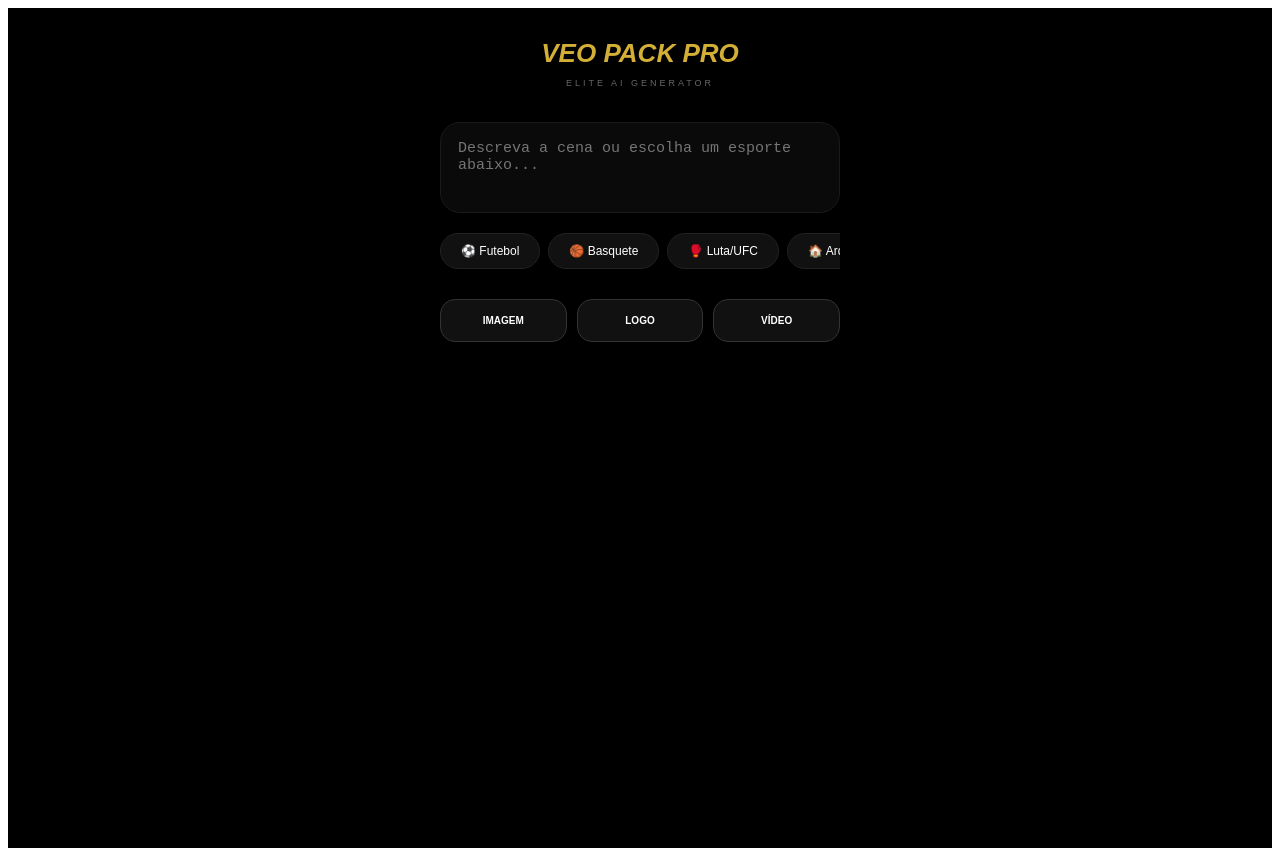
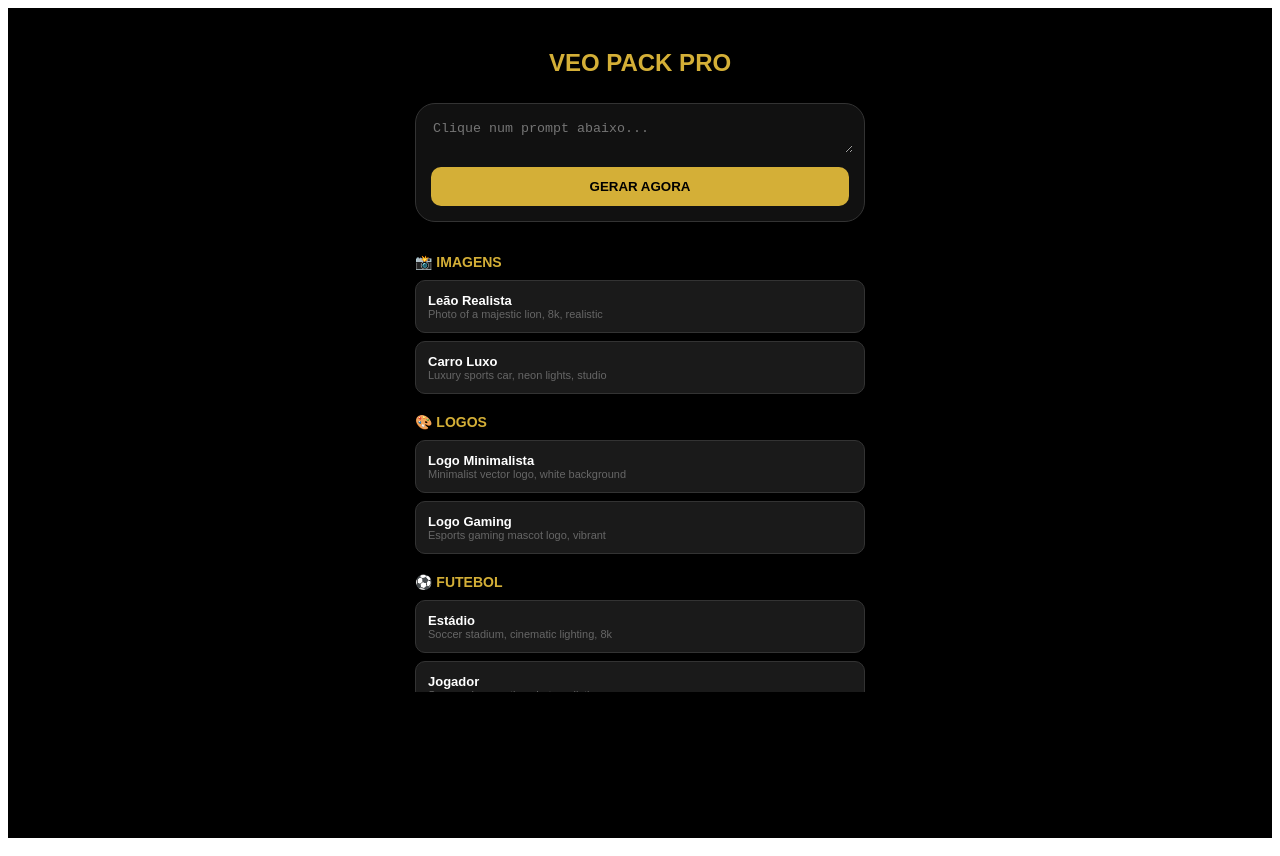
Before and after one commit to 253601mrl/veo-pack-pro-premium, a Next.js app: page / in a window 1280 px wide. Built offline with nearby package versions, Linux system fonts and the light colour scheme.

Commit message:
Refactor index.js to simplify prompt handling

```diff
--- a/pages/index.js
+++ b/pages/index.js
@@ -5,104 +5,95 @@ export default function Home() {
   const [resultado, setResultado] = useState(null);
   const [carregando, setCarregando] = useState(false);
 
-  // Biblioteca de Categorias Completa
-  const categorias = [
-    { nome: '⚽ Futebol', prompt: 'Professional soccer player in action, epic stadium lighting, rain droplets, 8k hyper-realistic, motion blur' },
-    { nome: '🏀 Basquete', prompt: 'Street basketball player dunking, sunset court background, urban cinematic style, highly detailed' },
-    { nome: '🥊 Luta/UFC', prompt: 'MMA fighter training in dark gym, sweat texture, dramatic rim lighting, intense atmosphere, 4k' },
-    { nome: '🏠 Arquitetura', prompt: 'Modern luxury villa, glass walls, infinity pool, sunset, architectural photography' },
-    { nome: '👗 Moda', prompt: 'High-end fashion editorial, luxury outfit, vogue style, cinematic lighting' },
-    { nome: '💉 Tatuagem', prompt: 'Blackwork tattoo design, geometric patterns, clean white background, professional stencil' },
-    { nome: '💎 Logo Luxo', prompt: 'Minimalist golden logo design, premium brand identity, black background' }
+  const biblioteca = [
+    { cat: "📸 IMAGENS", items: [
+      { n: "Leão Realista", p: "Photo of a majestic lion, 8k, realistic" },
+      { n: "Carro Luxo", p: "Luxury sports car, neon lights, studio" }
+    ]},
+    { cat: "🎨 LOGOS", items: [
+      { n: "Logo Minimalista", p: "Minimalist vector logo, white background" },
+      { n: "Logo Gaming", p: "Esports gaming mascot logo, vibrant" }
+    ]},
+    { cat: "⚽ FUTEBOL", items: [
+      { n: "Estádio", p: "Soccer stadium, cinematic lighting, 8k" },
+      { n: "Jogador", p: "Soccer player action shot, realistic" }
+    ]}
   ];
 
-  const gerar = async (tipo) => {
-    if (!prompt) return alert("Escolha uma categoria ou digite sua ideia!");
+  const gerar = () => {
+    if (!prompt) return alert("Escolha um prompt abaixo!");
     setCarregando(true);
     setResultado(null);
 
-    let promptFinal = prompt;
-    // Inteligência por trás dos botões
-    if (tipo === 'Logo') promptFinal = `Professional minimalist logo, ${prompt}, white background, vector style`;
-    if (tipo === 'Vídeo') promptFinal = `Cinematic slow motion, dynamic camera move, ${prompt}, 8k resolution`;
+    // USANDO SERVIDOR TURBO (AirForce/Flux)
+    const url = `https://api.airforce/v1/image/generations?prompt=${encodeURIComponent(prompt)}&model=flux&size=1:1`;
 
-    const seed = Math.floor(Math.random() * 999999);
-    const url = `https://image.pollinations.ai/prompt/${encodeURIComponent(promptFinal)}?width=512&height=512&seed=${seed}&nologo=true`;
+    // Tentativa direta sem esperar buffer pesado
+    setResultado(url);
 
-    const img = new Image();
-    img.src = url;
-    img.onload = () => {
-      setResultado(url);
+    // Simula carregamento rápido
+    setTimeout(() => {
       setCarregando(false);
-    };
-
-    setTimeout(() => {
-      if (!img.complete) {
-        setResultado(url);
-        setCarregando(false);
-      }
-    }, 9000);
+    }, 2000);
   };
 
   return (
-    <div style={{ backgroundColor: '#000', color: '#fff', minHeight: '100vh', fontFamily: 'sans-serif', padding: '20px', display: 'flex', flexDirection: 'column', alignItems: 'center', overflowY: 'auto' }}>
+    <div style={{ backgroundColor: '#000', color: '#fff', minHeight: '100vh', fontFamily: 'sans-serif', padding: '15px' }}>
 
-      <header style={{ textAlign: 'center', marginTop: '10px', marginBottom: '25px' }}>
-        <h1 style={{ color: '#D4AF37', fontSize: '26px', fontWeight: '900', fontStyle: 'italic', margin: 0 }}>VEO PACK PRO</h1>
-        <p style={{ color: '#666', fontSize: '9px', letterSpacing: '3px' }}>ELITE AI GENERATOR</p>
+      <header style={{ textAlign: 'center', padding: '10px' }}>
+        <h1 style={{ color: '#D4AF37', fontSize: '24px', fontWeight: 'bold' }}>VEO PACK PRO</h1>
       </header>
 
-      <main style={{ width: '100%', maxWidth: '400px' }}>
+      <div style={{ maxWidth: '450px', margin: '0 auto' }}>
 
-        {/* Input de Texto */}
-        <div style={{ backgroundColor: '#0a0a0a', borderRadius: '20px', padding: '15px', border: '1px solid #1a1a1a' }}>
+        {/* ZONA DE RESULTADO - Rápida */}
+        {resultado && (
+          <div style={{ marginBottom: '20px' }}>
+            <img
+              src={resultado}
+              style={{ width: '100%', borderRadius: '15px', border: '1px solid #D4AF37' }}
+              alt="Resultado"
+              onError={() => alert("Servidor ocupado, tente outro prompt")}
+            />
+          </div>
+        )}
+
+        {/* INPUT E BOTÃO FIXO */}
+        <div style={{ backgroundColor: '#111', padding: '15px', borderRadius: '20px', border: '1px solid #333', marginBottom: '20px' }}>
           <textarea
             value={prompt}
             onChange={(e) => setPrompt(e.target.value)}
-            placeholder="Descreva a cena ou escolha um esporte abaixo..."
-            style={{ width: '100%', backgroundColor: 'transparent', border: 'none', color: '#fff', fontSize: '15px', outline: 'none', resize: 'none' }}
-            rows="3"
+            placeholder="Clique num prompt abaixo..."
+            style={{ width: '100%', backgroundColor: 'transparent', border: 'none', color: '#fff', outline: 'none' }}
           />
+          <button
+            onClick={gerar}
+            style={{ width: '100%', backgroundColor: '#D4AF37', color: '#000', padding: '12px', borderRadius: '10px', fontWeight: 'bold', marginTop: '10px', border: 'none' }}
+          >
+            {carregando ? 'GERANDO...' : 'GERAR AGORA'}
+          </button>
         </div>
 
-        {/* Categorias com Esportes (Scroll Lateral) */}
-        <div style={{ display: 'flex', overflowX: 'auto', gap: '8px', margin: '20px 0', paddingBottom: '10px' }}>
-          {categorias.map((cat, i) => (
-            <button key={i} onClick={() => setPrompt(cat.prompt)} style={{ background: '#111', border: '1px solid #222', color: '#fff', padding: '10px 20px', borderRadius: '50px', fontSize: '12px', whiteSpace: 'nowrap' }}>
-              {cat.nome}
-            </button>
+        {/* LISTAGEM DE CATEGORIAS */}
+        <div style={{ height: '400px', overflowY: 'auto', paddingBottom: '50px' }}>
+          {biblioteca.map((s, i) => (
+            <div key={i} style={{ marginBottom: '20px' }}>
+              <h2 style={{ color: '#D4AF37', fontSize: '14px', marginBottom: '10px' }}>{s.cat}</h2>
+              {s.items.map((item, idx) => (
+                <div
+                  key={idx}
+                  onClick={() => setPrompt(item.p)}
+                  style={{ backgroundColor: '#1a1a1a', padding: '12px', borderRadius: '10px', marginBottom: '8px', border: '1px solid #333' }}
+                >
+                  <p style={{ margin: 0, fontSize: '13px', fontWeight: 'bold' }}>{item.n}</p>
+                  <p style={{ margin: 0, fontSize: '11px', color: '#666' }}>{item.p}</p>
+                </div>
+              ))}
+            </div>
           ))}
         </div>
 
-        {/* Botões de Ação */}
-        <div style={{ display: 'grid', gridTemplateColumns: '1fr 1fr 1fr', gap: '10px', marginBottom: '20px' }}>
-          <button onClick={() => gerar('Imagem')} style={{ background: '#111', border: '1px solid #333', color: '#fff', padding: '15px', borderRadius: '15px', fontSize: '10px', fontWeight: 'bold' }}>IMAGEM</button>
-          <button onClick={() => gerar('Logo')} style={{ background: '#111', border: '1px solid #333', color: '#fff', padding: '15px', borderRadius: '15px', fontSize: '10px', fontWeight: 'bold' }}>LOGO</button>
-          <button onClick={() => gerar('Vídeo')} style={{ background: '#111', border: '1px solid #333', color: '#fff', padding: '15px', borderRadius: '15px', fontSize: '10px', fontWeight: 'bold' }}>VÍDEO</button>
-        </div>
-
-        {carregando && (
-          <div style={{ textAlign: 'center', padding: '20px' }}>
-            <div style={{ width: '30px', height: '30px', border: '3px solid #D4AF37', borderTopColor: 'transparent', borderRadius: '50%', animation: 'spin 0.7s linear infinite', margin: '0 auto' }}></div>
-            <p style={{ color: '#D4AF37', marginTop: '15px', fontSize: '12px' }}>CRIANDO ARTE ÉPICA...</p>
-          </div>
-        )}
-
-        {resultado && (
-          <div style={{ marginTop: '10px', textAlign: 'center', paddingBottom: '50px' }}>
-            <img src={resultado} style={{ width: '100%', borderRadius: '25px', border: '1px solid #D4AF37', boxShadow: '0 10px 30px rgba(0,0,0,0.5)' }} />
-            <div style={{ display: 'flex', gap: '10px', marginTop: '20px' }}>
-              <button onClick={() => setPrompt('')} style={{ flex: 1, background: '#111', color: '#fff', padding: '12px', borderRadius: '15px', border: '1px solid #222' }}>Limpar</button>
-              <a href={resultado} download target="_blank" style={{ flex: 2, background: '#D4AF37', color: '#000', padding: '12px', borderRadius: '15px', textDecoration: 'none', fontWeight: 'bold', textAlign: 'center' }}>BAIXAR AGORA</a>
-            </div>
-          </div>
-        )}
-      </main>
-
-      <style jsx>{`
-        @keyframes spin { to { transform: rotate(360deg); } }
-        div::-webkit-scrollbar { display: none; }
-      `}</style>
+      </div>
     </div>
   );
 }
```
